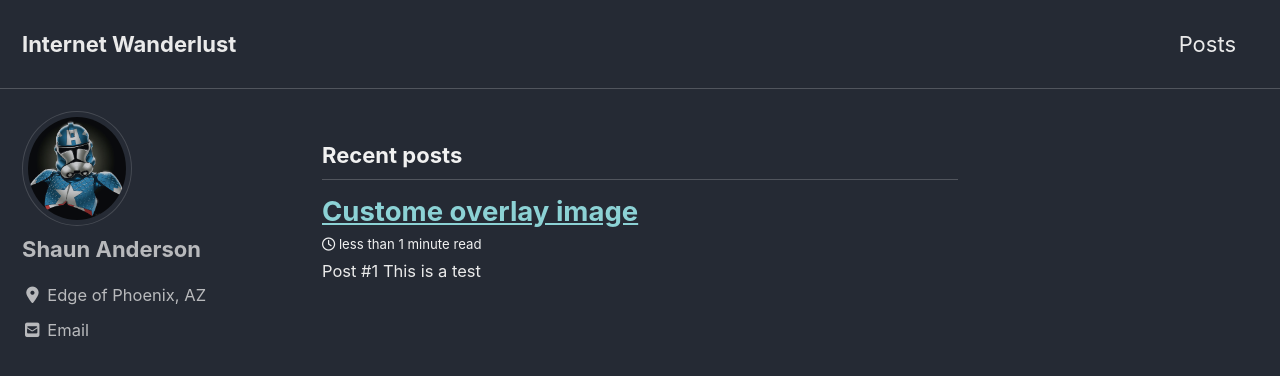
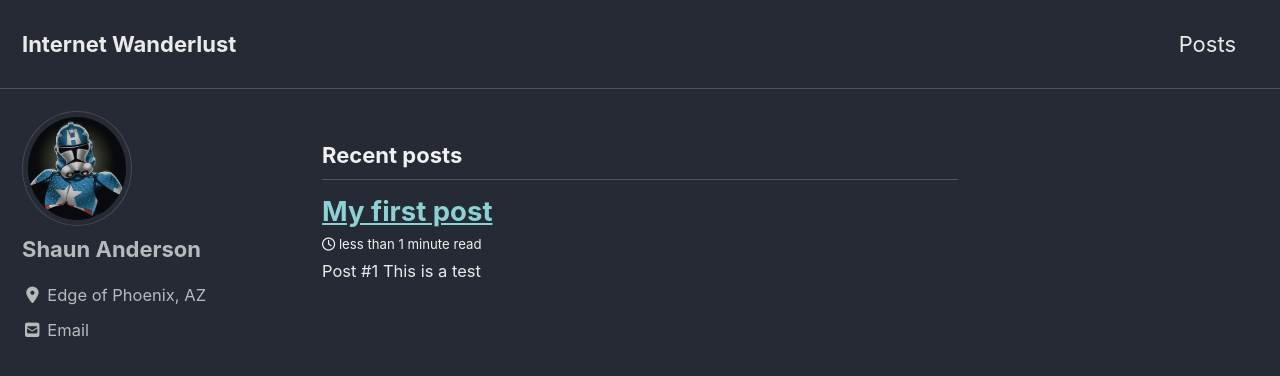
Before and after one commit to ShaunAndersonAZ/ShaunAndersonAZ.github.io, a Jekyll site: the page built from index.html, in a window 1280 px wide and 900 px high. Shown: the top 376 px of the window. Built offline with Jekyll 4.4.1, drawn with Linux system fonts in a browser that asks for light colours; cached includes are drawn as plain includes; nearby versions of some CDN libraries; the list of posts is cut into pages by our own code.

Commit message:
test overlay

```diff
--- a/_posts/2020-01-07-My First Post.md
+++ b/_posts/2020-01-07-My First Post.md
@@ -11,7 +11,6 @@ defaults:
       share: true
       related: true
 published: true
-title: "Custome overlay image"
 header:
   overlay_image: /assets/images/rocky-mtns.jpg
   caption: "[CC License](https://creativecommons.org)"
```
Also changed, not shown: assets/images/rocky-mtns.jpg (added).
